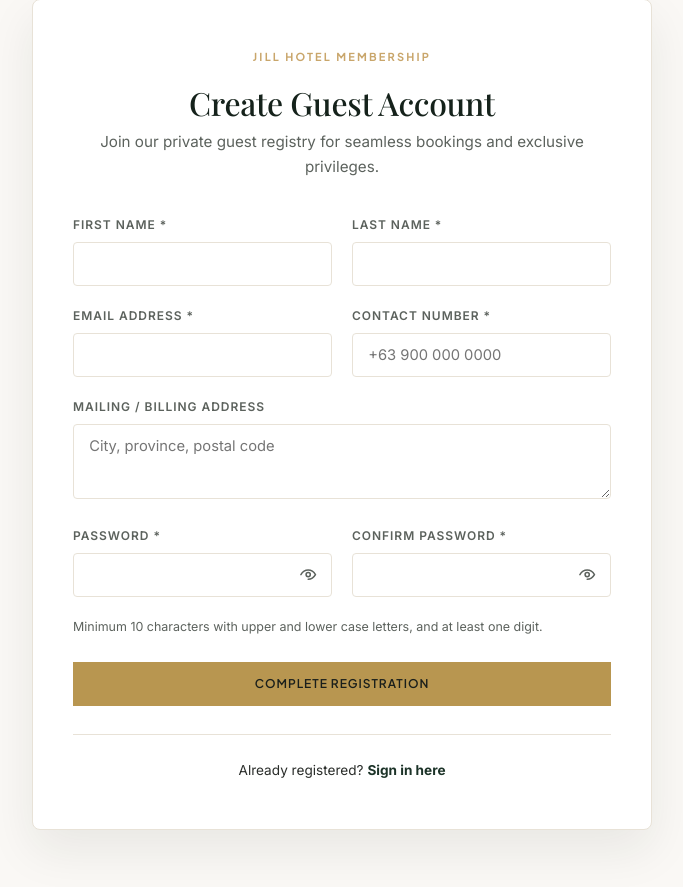
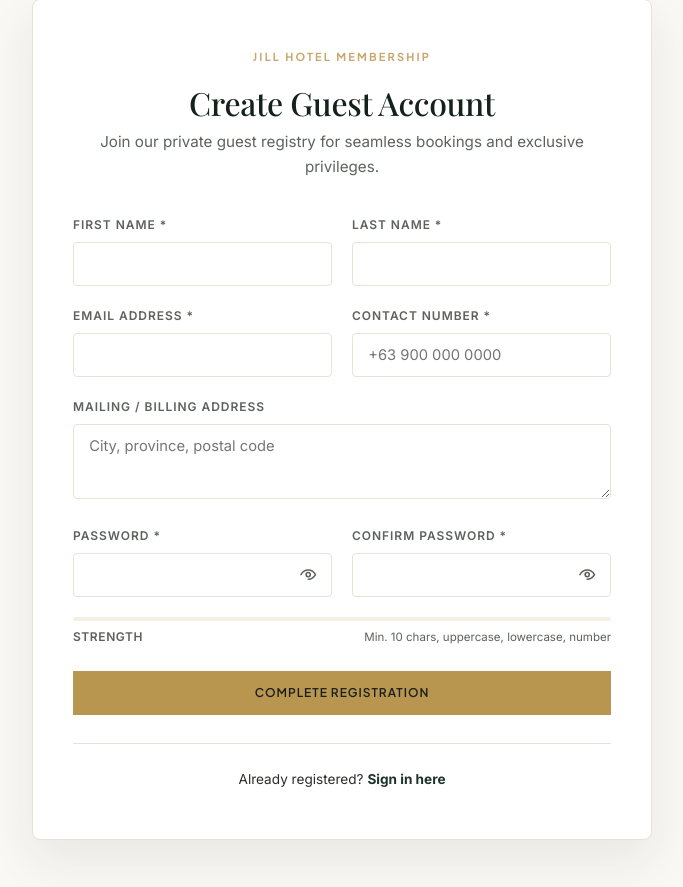
Before and after one commit to ghostfaceghost62-byte/JillWebsite, a PHP site: page /auth/register.php in a window 1280 px wide. Shown: the part 99-986 px from the top of the page, without its empty margins (298-981 px from the left). Run offline with PHP 8.4, Linux system fonts and the light colour scheme; some web fonts are replaced.

Commit message:
chore(core): add security headers, password strength meter, and double-submit protection

```diff
--- a/assets/js/hotel.js
+++ b/assets/js/hotel.js
@@ -95,6 +95,23 @@
       output.textContent = `₱${Number(range.value).toLocaleString()}`;
     });
   }
+
+  // Prevent double form submissions globally
+  document.querySelectorAll('form').forEach(form => {
+    form.addEventListener('submit', (e) => {
+      if (form.classList.contains('is-submitting')) {
+        e.preventDefault();
+        return;
+      }
+      form.classList.add('is-submitting');
+      const btn = form.querySelector('button[type="submit"]');
+      if (btn) {
+        btn.dataset.originalText = btn.innerHTML;
+        btn.innerHTML = '<span style="opacity: 0.7;">Processing...</span>';
+        btn.style.pointerEvents = 'none';
+      }
+    });
+  });
 
   // Favorites handling
   const favoritesUrl = document.body.dataset.favoritesUrl;
--- a/auth/register.php
+++ b/auth/register.php
@@ -124,9 +124,59 @@ require __DIR__ . '/../includes/header.php';
                 </div>
             </div>
 
-            <p style="font-size: 0.78rem; color: var(--text-secondary, #7A807B); margin-bottom: 1.5rem;">
-                Minimum 10 characters with upper and lower case letters, and at least one digit.
-            </p>
+            <div class="password-strength-container" style="margin-bottom: 1.5rem;">
+                <div class="password-strength-bar" style="display:flex; height: 4px; gap: 4px; margin-bottom: 0.4rem; border-radius: 4px; overflow: hidden; background: var(--surface-muted, #EDE7DD);">
+                    <div id="ps-1" style="flex:1; background: transparent; transition: background 0.3s;"></div>
+                    <div id="ps-2" style="flex:1; background: transparent; transition: background 0.3s;"></div>
+                    <div id="ps-3" style="flex:1; background: transparent; transition: background 0.3s;"></div>
+                    <div id="ps-4" style="flex:1; background: transparent; transition: background 0.3s;"></div>
+                </div>
+                <div style="display: flex; justify-content: space-between; align-items: center;">
+                    <span id="ps-label" style="font-size: 0.75rem; font-weight: 600; color: var(--text-secondary, #7A807B); text-transform: uppercase; letter-spacing: 0.05em;">Strength</span>
+                    <span style="font-size: 0.72rem; color: var(--text-secondary, #7A807B);">Min. 10 chars, uppercase, lowercase, number</span>
+                </div>
+            </div>
+
+            <script>
+            document.addEventListener('DOMContentLoaded', () => {
+                const passInput = document.getElementById('signup-password');
+                const bars = [
+                    document.getElementById('ps-1'),
+                    document.getElementById('ps-2'),
+                    document.getElementById('ps-3'),
+                    document.getElementById('ps-4')
+                ];
+                const label = document.getElementById('ps-label');
+
+                passInput.addEventListener('input', () => {
+                    const val = passInput.value;
+                    let strength = 0;
+
+                    if (val.length > 0) strength++;
+                    if (val.length >= 10) strength++;
+                    if (/[A-Z]/.test(val) && /[a-z]/.test(val) && /[0-9]/.test(val)) strength++;
+                    if (/[^A-Za-z0-9]/.test(val) && val.length >= 12) strength++;
+
+                    bars.forEach((b, i) => {
+                        b.style.background = 'transparent';
+                        if (i < strength) {
+                            if (strength === 1) b.style.background = '#EF4444'; // Red (Weak)
+                            if (strength === 2) b.style.background = '#F59E0B'; // Orange (Fair)
+                            if (strength === 3) b.style.background = '#10B981'; // Green (Good)
+                            if (strength === 4) b.style.background = '#059669'; // Dark Green (Strong)
+                        }
+                    });
+
+                    const labels = ['Strength', 'Weak', 'Fair', 'Good', 'Strong'];
+                    label.textContent = labels[strength];
+
+                    if(strength === 0) label.style.color = 'var(--text-secondary, #7A807B)';
+                    else if(strength === 1) label.style.color = '#EF4444';
+                    else if(strength === 2) label.style.color = '#F59E0B';
+                    else label.style.color = '#10B981';
+                });
+            });
+            </script>
 
             <button class="btn btn-gold" type="submit" style="width: 100%; padding: 0.95rem;">Complete Registration</button>
 
```
Also changed, not shown: .htaccess.
